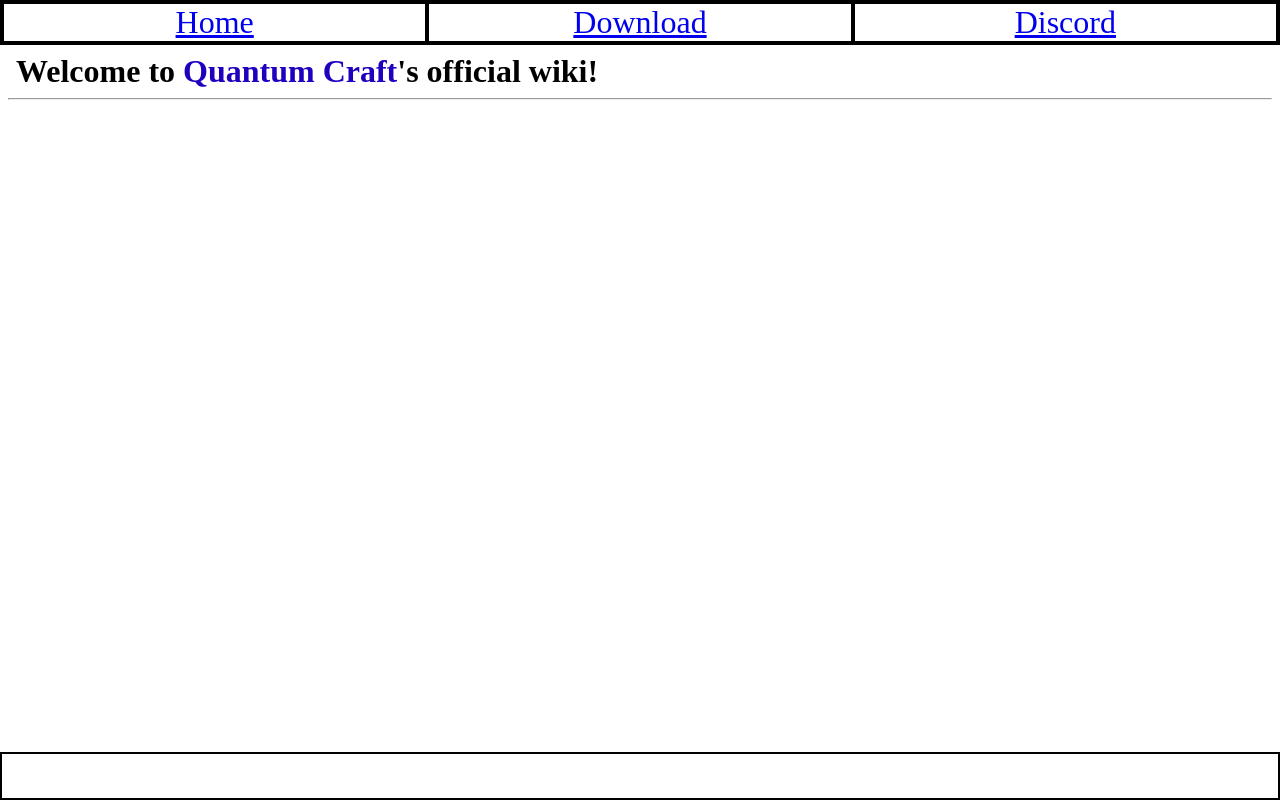
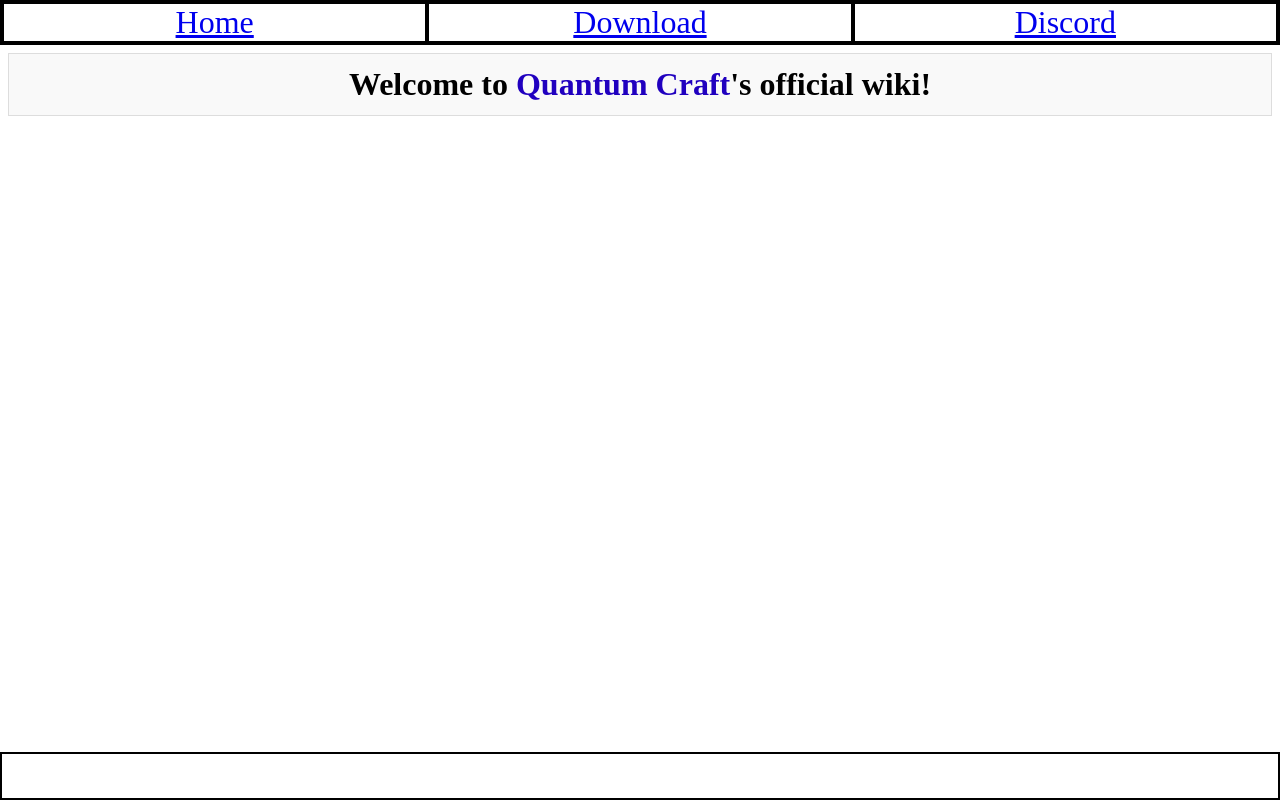
Before and after one commit to ThunderstarVT/QuantumCraft, a plain HTML site: page wiki/index.html in a window 1280 px wide. Drawn offline with Linux system fonts and the light colour scheme.

Commit message:
made welcome thing a box

```diff
--- a/wiki/assets/css/style.css
+++ b/wiki/assets/css/style.css
@@ -31,7 +31,7 @@ body {
 
 .header nav div {
     width: 100vw;
-    min-width: 160px;
+    min-width: 176px;
     height: auto;
     box-sizing: border-box;
     border: 2px solid #000000;
@@ -44,7 +44,7 @@ main {
     overflow-x: hidden;
 }
 
-main div {
+#container {
     margin: 8px;
 }
 
@@ -57,6 +57,22 @@ main::-webkit-scrollbar {
     font-size: 32px
 }
 
+#mp-topbanner {
+    background-color: #f9f9f9;
+    border-color: #dddddd;
+}
+
+.box {
+    border: 1px solid #aaa;
+    padding: 0 8px;
+    margin-top: 4px;
+}
+
+#mp-welcome {
+    text-align: center;
+    margin: 12px;
+}
+
 footer {
     width: 100%;
     height: 48px;
--- a/wiki/index.html
+++ b/wiki/index.html
@@ -16,12 +16,14 @@
             </nav>
         </header>
         <main>
-            <div>
+            <div id="container">
                 <header class="titlebar">
-                    <div>
-                        Welcome to <span id="qc-title">Quantum Craft</span>'s official wiki!
+                    <div id="mp-topbanner" class="box">
+                        <div id="mp-welcome">
+                            Welcome to <span id="qc-title">Quantum Craft</span>'s official wiki!
+                        </div>
                     </div>
-                </header><hr>
+                </header>
             </div>
         </main>
         <footer>
```
